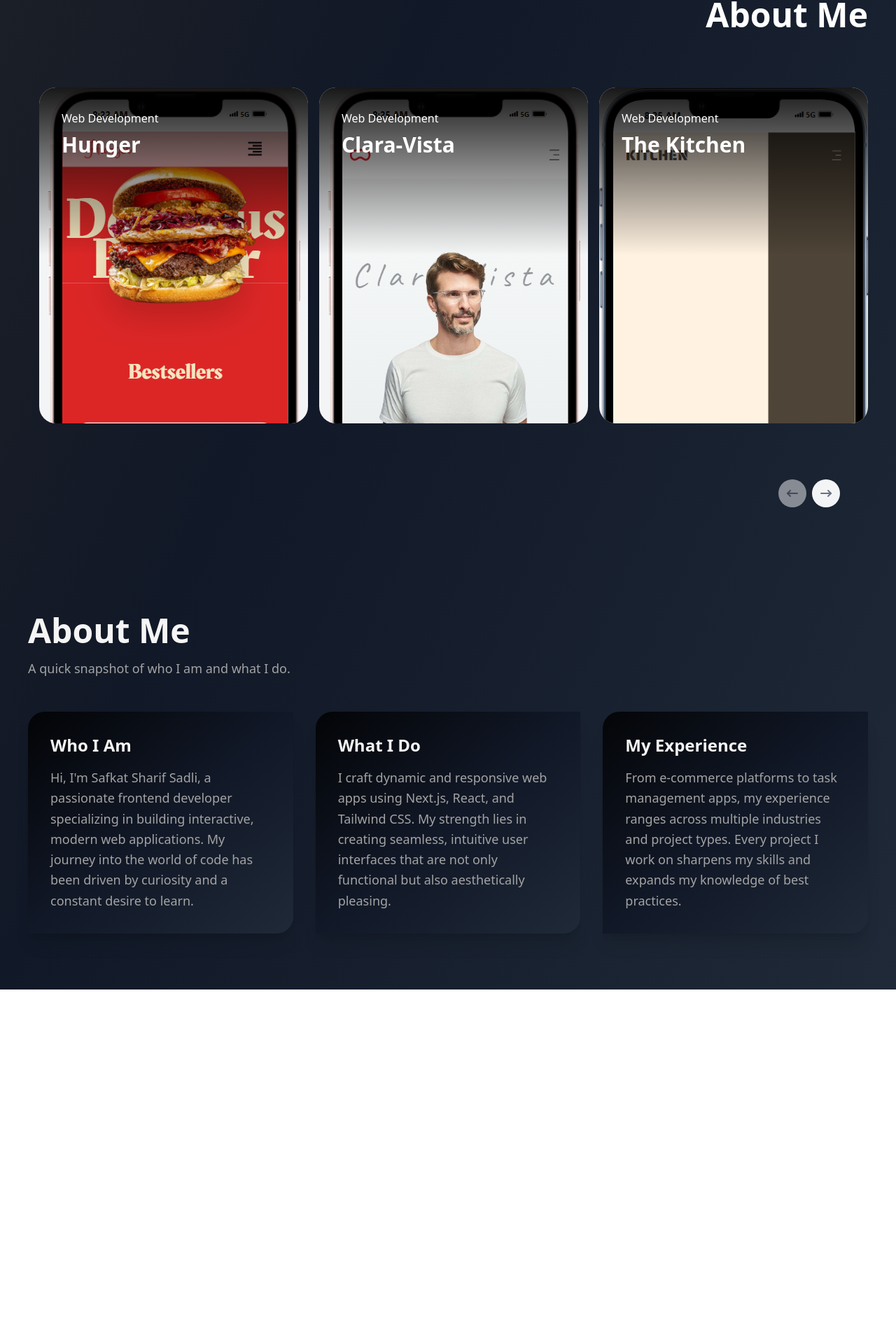
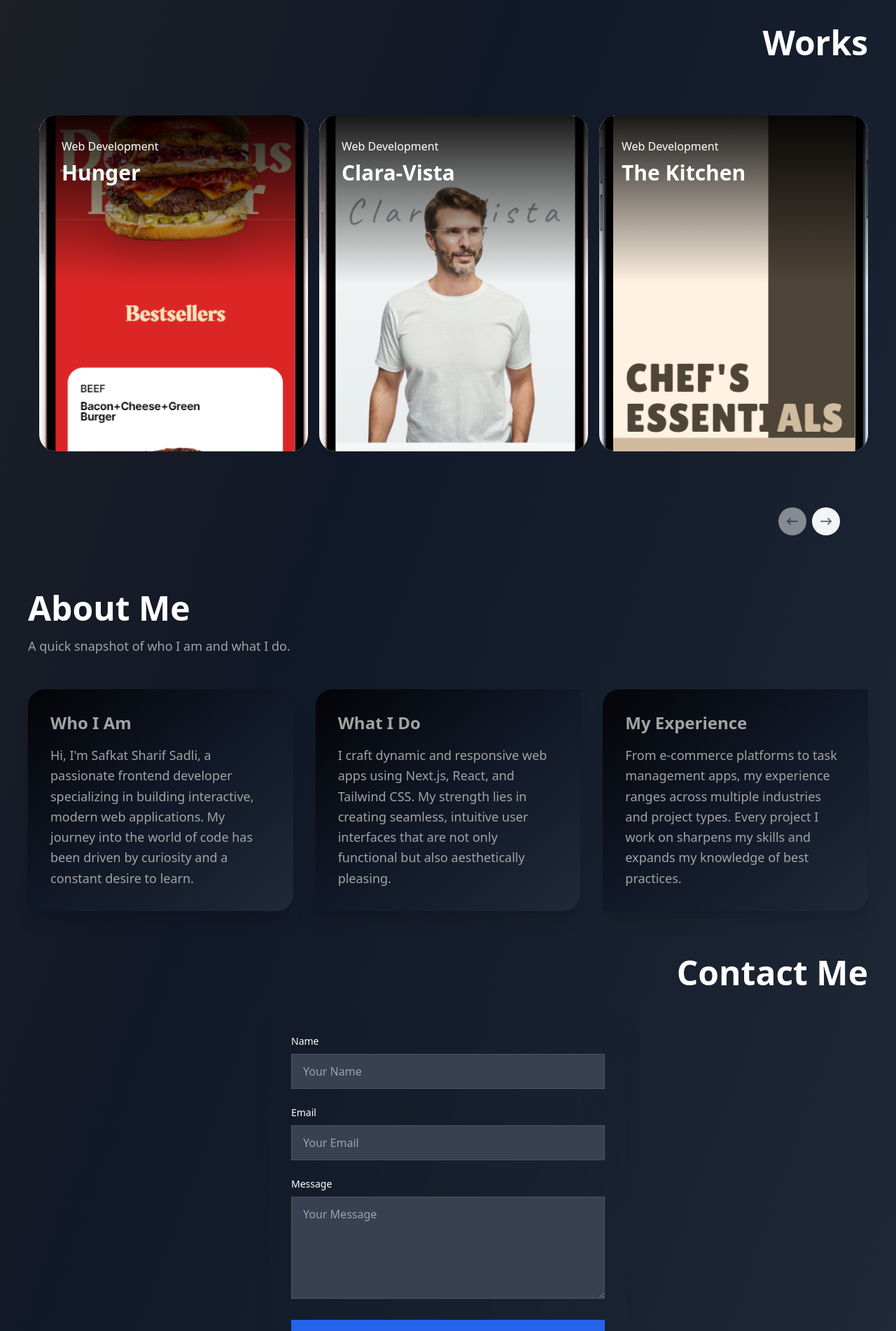
Before and after one commit to safkat07/new_portfolio, a React (Vite) app: page / in a window 1280 px wide. Shown: the part 1503-3405 px from the top of the page at 70% size. Before the commit the page ends 2917 px from the top, so only its background shows below. Built offline with nearby package versions, Linux system fonts and the light colour scheme.

Commit message:
contact now page is complete

```diff
--- a/package.json
+++ b/package.json
@@ -10,10 +10,12 @@
     "preview": "vite preview"
   },
   "dependencies": {
+    "@emailjs/browser": "^4.4.1",
     "@tabler/icons-react": "^3.17.0",
     "chart.js": "^4.4.4",
     "class-variance-authority": "^0.7.0",
     "clsx": "^2.1.1",
+    "emailjs": "^4.0.3",
     "framer-motion": "^11.5.6",
     "lucide-react": "^0.445.0",
     "react": "^18.3.1",
--- a/src/Layout/MainLayout.jsx
+++ b/src/Layout/MainLayout.jsx
@@ -4,6 +4,7 @@ import Navbar from './Navbar'
 import About from '@/components/pages/About'
 import Works from '@/components/pages/Works'
 
+import Contact from '@/components/pages/Contact'
 const MainLayout = () => {
     return (
         <div>
@@ -12,6 +13,7 @@ const MainLayout = () => {
             <Skills />
             <Works />
             <About />
+            <Contact />
         </div>
     )
 }
--- a/src/components/pages/About.jsx
+++ b/src/components/pages/About.jsx
@@ -34,16 +34,16 @@ const About = () => {
     ];
 
     return (
-        <section className="py-20 text-neutral-100">
+        <section className=" text-neutral-400">
             <MaxWidthContainer>
                 <div className="text-start mb-12">
-                    <h2 className="text-4xl md:text-5xl font-bold">About Me</h2>
+                    <h2 className="text-4xl md:text-5xl text-white font-bold">About Me</h2>
                     <p className="mt-4 text-lg text-neutral-400">
                         A quick snapshot of who I am and what I do.
                     </p>
                 </div>
 
-                <div className="grid grid-cols-1 md:grid-cols-3 gap-8">
+                <div className="grid grid-cols-1 lg:grid-cols-3 gap-8">
                     {/* Render Cards Using Data */}
                     {aboutData.map((item, index) => (
                         <AboutCard
--- /dev/null
+++ b/src/components/pages/Contact.jsx
@@ -0,0 +1,100 @@
+import React, { useState, useRef } from 'react';
+import MaxWidthContainer from '../shared/MaxWidthContainer';
+import emailjs from '@emailjs/browser';
+
+const Contact = () => {
+    const formRef = useRef();
+
+    const [name, setName] = useState('');
+    const [email, setEmail] = useState('');
+    const [message, setMessage] = useState('');
+    const [successMessage, setSuccessMessage] = useState('');
+    const [errorMessage, setErrorMessage] = useState('');
+
+    const handleSubmit = (e) => {
+        e.preventDefault();
+
+        const templateParams = {
+            from_name: name,
+            email,
+            message,
+        };
+
+        emailjs.send('service_aypw7gd', 'template_clq70ea', templateParams, 'Hpfgj7u6F4HmjE_no')
+            .then((response) => {
+                console.log('SUCCESS!', response.status, response.text);
+                setSuccessMessage('Message sent successfully!');
+                setName('');
+                setEmail('');
+                setMessage('');
+            })
+            .catch((err) => {
+                console.error('FAILED...', err);
+                setErrorMessage('Failed to send message, please try again later.');
+            });
+    };
+
+    return (
+        <div className="py-16">
+            <MaxWidthContainer>
+                <h2 className="text-4xl md:text-5xl text-white font-bold text-end mb-8">Contact Me</h2>
+                <div className="max-w-lg mx-auto p-8 rounded-lg shadow-xl backdrop-blur-2xl">
+                    <form ref={formRef} onSubmit={handleSubmit}>
+                        <div className="mb-6">
+                            <label className="block text-sm font-medium text-white mb-2" htmlFor="name">
+                                Name
+                            </label>
+                            <input
+                                type="text"
+                                id="name"
+                                value={name}
+                                onChange={(e) => setName(e.target.value)}
+                                required
+                                className="w-full px-4 py-3 border border-gray-600 rounded-md bg-gray-700 text-white focus:outline-none focus:ring focus:ring-blue-500"
+                                placeholder="Your Name"
+                            />
+                        </div>
+                        <div className="mb-6">
+                            <label className="block text-sm font-medium text-white mb-2" htmlFor="email">
+                                Email
+                            </label>
+                            <input
+                                type="email"
+                                id="email"
+                                value={email}
+                                onChange={(e) => setEmail(e.target.value)}
+                                required
+                                className="w-full px-4 py-3 border border-gray-600 rounded-md bg-gray-700 text-white focus:outline-none focus:ring focus:ring-blue-500"
+                                placeholder="Your Email"
+                            />
+                        </div>
+                        <div className="mb-6">
+                            <label className="block text-sm font-medium text-white mb-2" htmlFor="message">
+                                Message
+                            </label>
+                            <textarea
+                                id="message"
+                                value={message}
+                                onChange={(e) => setMessage(e.target.value)}
+                                required
+                                className="w-full px-4 py-3 border border-gray-600 rounded-md bg-gray-700 text-white focus:outline-none focus:ring focus:ring-blue-500"
+                                rows="5"
+                                placeholder="Your Message"
+                            />
+                        </div>
+                        <button
+                            type="submit"
+                            className="w-full bg-blue-600 text-white py-3 rounded-md hover:bg-blue-700 transition duration-300"
+                        >
+                            Send Message
+                        </button>
+                        {successMessage && <p className="mt-4 text-green-500">{successMessage}</p>}
+                        {errorMessage && <p className="mt-4 text-red-500">{errorMessage}</p>}
+                    </form>
+                </div>
+            </MaxWidthContainer>
+        </div>
+    );
+};
+
+export default Contact;
--- a/src/components/pages/Works.jsx
+++ b/src/components/pages/Works.jsx
@@ -43,9 +43,9 @@ const Works = () => {
 
 
     return (
-        <div className='h-screen text-4xl text-neutral-400'>
+        <div className='py-10 text-4xl text-neutral-400'>
             <MaxWidthContainer className={'my-10'}>
-                <h2 className="text-4xl text-end md:text-5xl font-bold text-white">About Me</h2>
+                <h2 className="text-4xl text-end md:text-5xl font-bold text-white">Works</h2>
                 <Carousel items={items.map(item => <Card key={item.title} card={item} layout={true} />)} />
             </MaxWidthContainer>
         </div>
--- a/src/components/ui/apple-cards-carousel.jsx
+++ b/src/components/ui/apple-cards-carousel.jsx
@@ -213,27 +213,32 @@ export const Card = ({
             <motion.button
                 layoutId={layout ? `card-${card.title}` : undefined}
                 onClick={handleOpen}
-                className="rounded-3xl bg-gray-100 dark:bg-neutral-900 h-[50%] w-56 md:h-[30rem] md:w-96 overflow-hidden flex flex-col items-start justify-start relative z-10">
+                className="rounded-3xl bg-gray-100 dark:bg-neutral-900 h-[30rem] w-full md:w-96 overflow-hidden flex flex-col items-start justify-start relative z-10"
+            >
                 <div
-                    className="absolute h-full top-0 inset-x-0 bg-gradient-to-b from-black/90 via-transparent to-transparent z-30 pointer-events-none" />
-                <div className="relative z-40 p-8">
+                    className="absolute h-full top-0 inset-x-0 bg-gradient-to-b from-black/90 via-transparent to-transparent z-30 pointer-events-none"
+                />
+                <div className="relative z-40 p-4 md:p-8">
                     <motion.p
                         layoutId={layout ? `category-${card.category}` : undefined}
-                        className="text-white text-sm md:text-base font-medium font-sans text-left">
+                        className="text-white text-sm md:text-base font-medium font-sans text-left"
+                    >
                         {card.category}
                     </motion.p>
                     <motion.p
                         layoutId={layout ? `title-${card.title}` : undefined}
-                        className="text-white text-xl md:text-3xl font-semibold max-w-xs text-left [text-wrap:balance] font-sans mt-2">
+                        className="text-white text-lg md:text-3xl font-semibold max-w-xs text-left [text-wrap:balance] font-sans mt-2"
+                    >
                         {card.title}
                     </motion.p>
                 </div>
                 <BlurImage
                     src={card?.src}
                     alt={card.title}
+                    className="absolute inset-0 object-cover w-full h-full"
+                />
+            </motion.button>
 
-                    className=" absolute  mx-auto inset-0" />
-            </motion.button>
         </>
     );
 };
```
Also changed, not shown: 1 other file (tests, documents, lock files or other folders).
